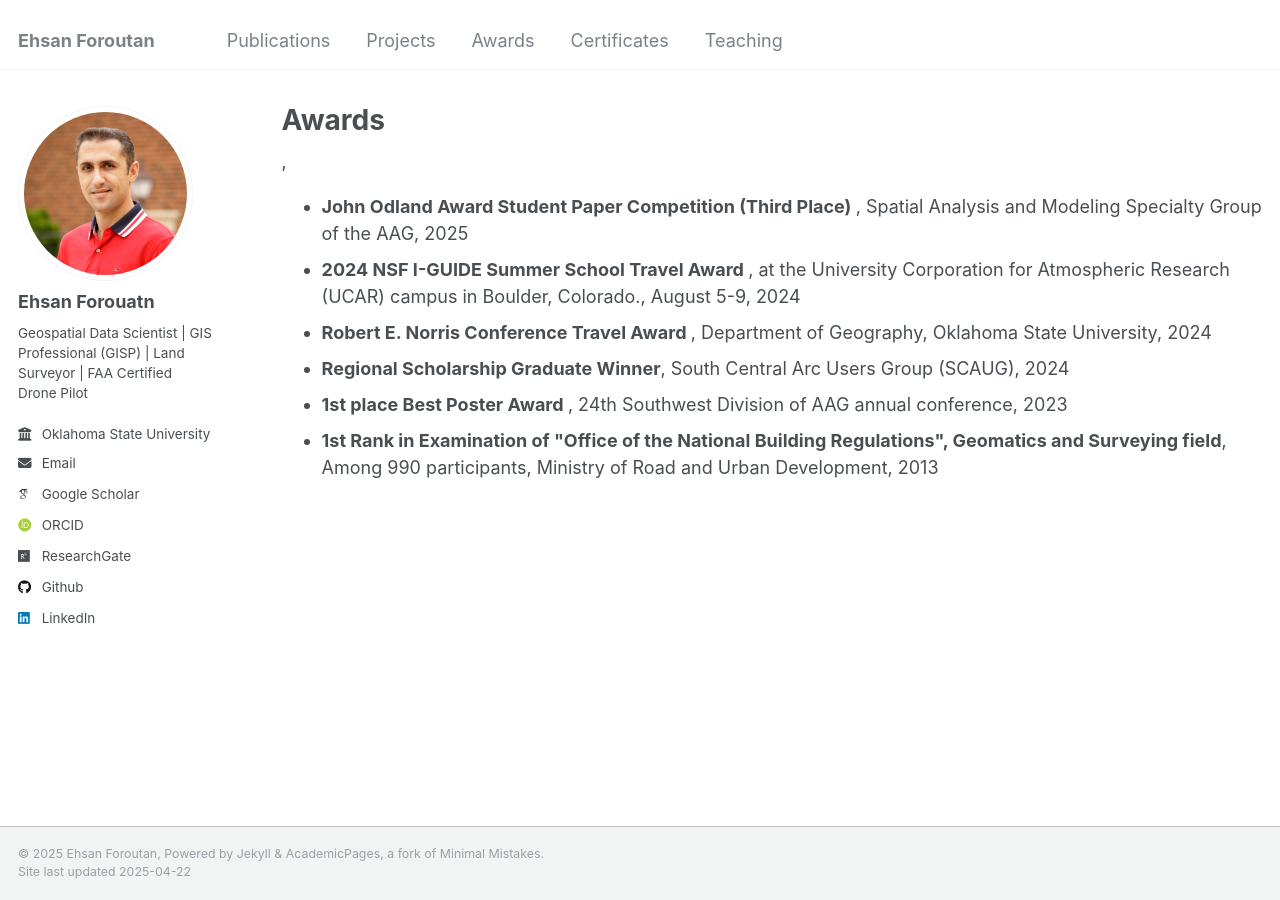
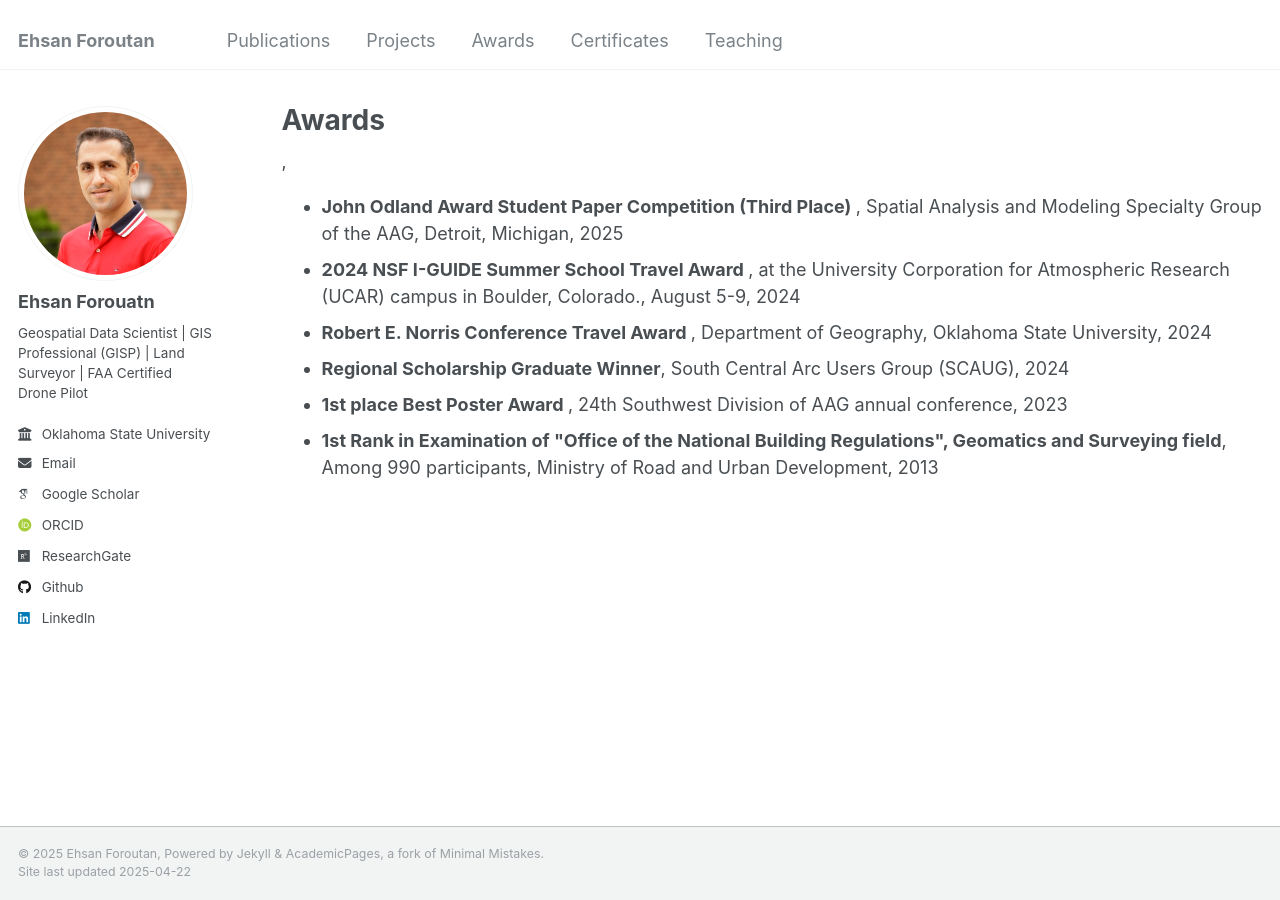
Before and after one commit to eforoutan/eforoutan.github.io, a Jekyll site: the page built from _pages/awards.html, in a window 1280 px wide. Built offline with Jekyll 4.4.1, drawn with Linux system fonts in a browser that asks for light colours; some web fonts are replaced.

Commit message:
Update awards.html

```diff
--- a/_pages/awards.html
+++ b/_pages/awards.html
@@ -9,7 +9,7 @@ author_profile: true
 
 
 <ul>
-  <li><strong>John Odland Award Student Paper Competition (Third Place) </strong>, Spatial Analysis and Modeling Specialty Group of the AAG, 2025 </li>
+  <li><strong>John Odland Award Student Paper Competition (Third Place) </strong>, Spatial Analysis and Modeling Specialty Group of the AAG, Detroit, Michigan, 2025 </li>
   <li><strong>
 2024 NSF I-GUIDE Summer School Travel Award </strong>, at the University Corporation for Atmospheric Research (UCAR) campus in Boulder, Colorado., August 5-9, 2024 </li>
   <li><strong>Robert E. Norris Conference Travel Award </strong>, Department of Geography, Oklahoma State University, 2024 </li>
```
